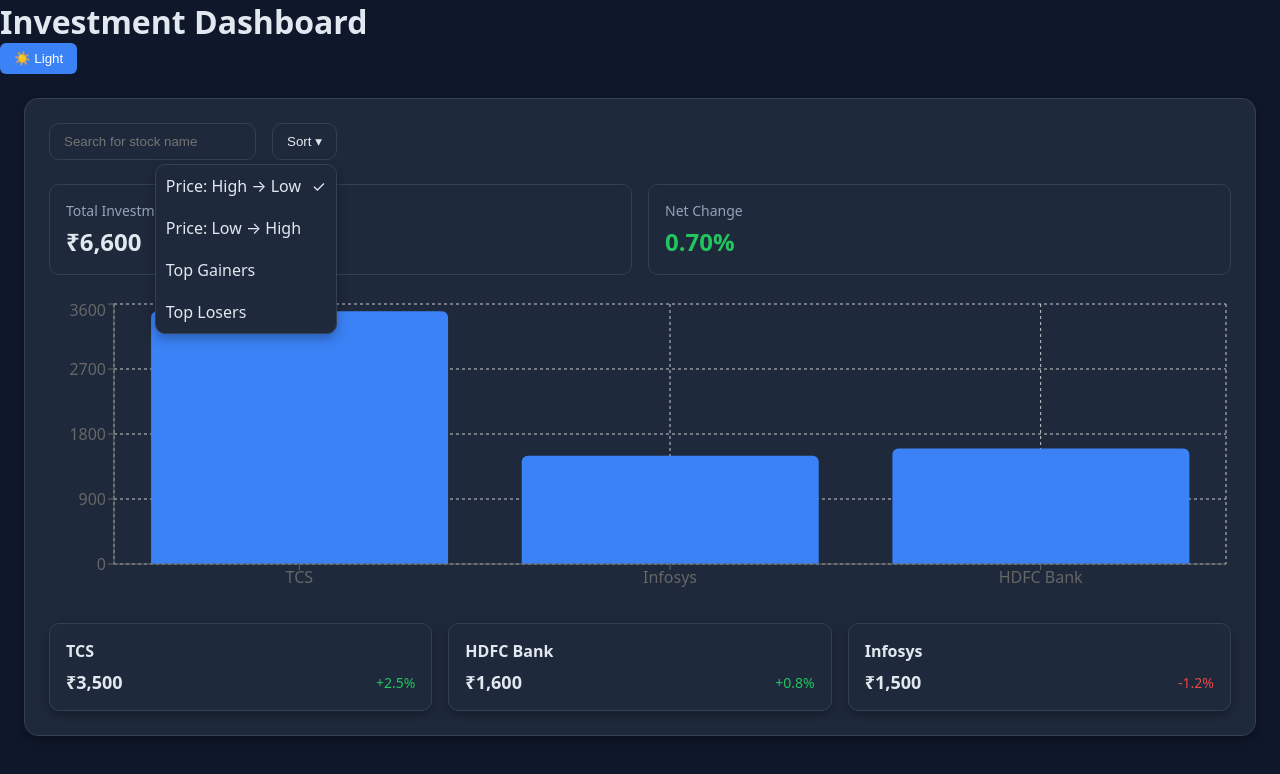
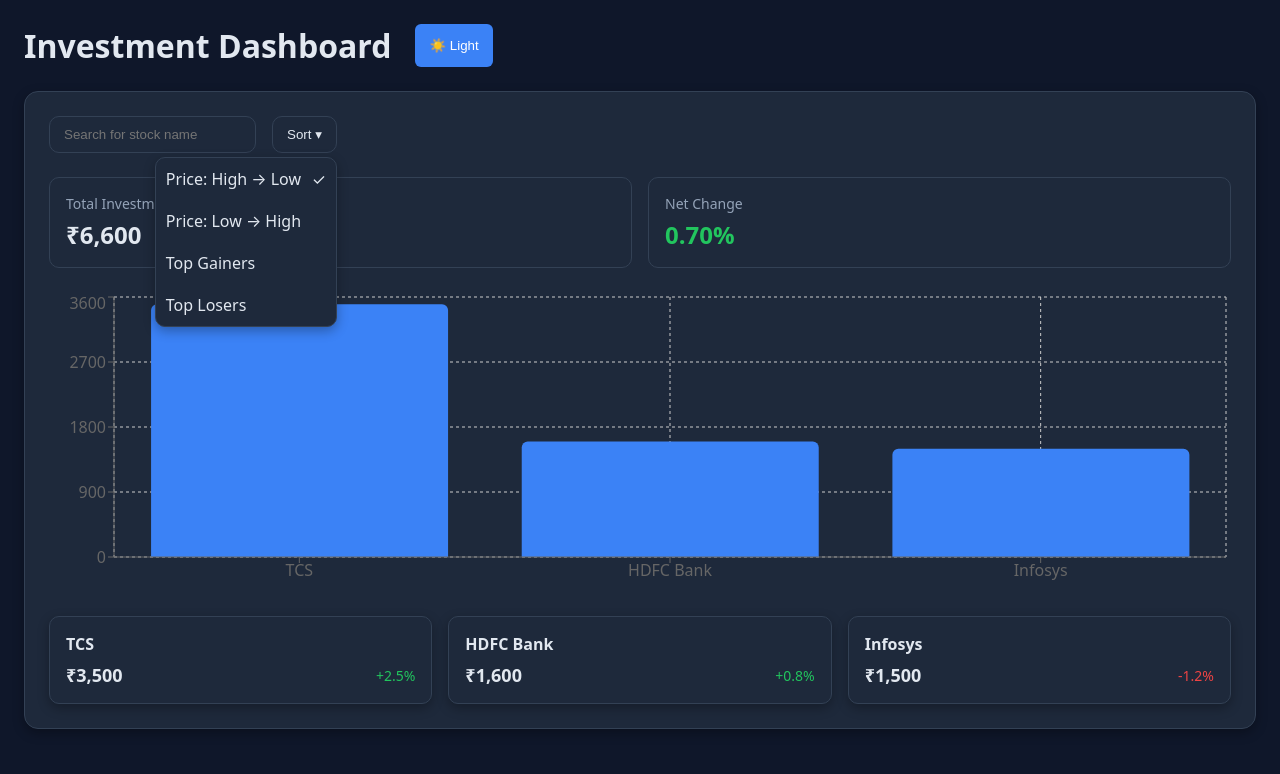
Before and after one commit to PrajaktaParit21/investment-dashboard-react, a React (Vite) app: page / in a window 1280 px wide. Both pictures are taken after a click on the button "Sort ▾". Shown: the top 774 px of the page. Built offline with nearby package versions, Linux system fonts and the light colour scheme.

Commit message:
Shifted Sort to SortPanel component

```diff
--- a/src/components/Header.jsx
+++ b/src/components/Header.jsx
@@ -13,7 +13,7 @@
   }
 
   return (
-    <div>
+    <div style={{display:'flex',margin:'var(--spacing-lg)',gap:'var(--spacing-lg)'}}>
       <h1>Investment Dashboard</h1>
       <button onClick={toggleTheme}>
         {isLight ? "🌙 Dark" : "☀️ Light"}
--- /dev/null
+++ b/src/components/SortPanel.jsx
@@ -0,0 +1,64 @@
+import { useEffect, useRef, useState } from "react";
+import styles from "../pages/Dashboard.module.css";
+
+function ControlPanel({  sortBy, setSortBy }) {
+    const [showSort, setShowSort] = useState(false);
+  const dropdownRef = useRef(null);
+  const options = [
+    { label: "Price: High → Low", value: "price-high" },
+    { label: "Price: Low → High", value: "price-low" },
+    { label: "Top Gainers", value: "change-high" },
+    { label: "Top Losers", value: "change-low" },
+  ];
+
+  useEffect(() => {
+    function handleClickOutside(event) {
+      if (dropdownRef.current && !dropdownRef.current.contains(event.target)) {
+        setShowSort(false);
+      }
+    }
+
+    function handleEsc(e) {
+      if (e.key === "Escape") {
+        setShowSort(false);
+      }
+    }
+
+    document.addEventListener("click", handleClickOutside);
+    document.addEventListener("keydown", handleEsc);
+    return () => {
+      document.removeEventListener("click", handleClickOutside);
+      document.removeEventListener("keydown", handleEsc);
+    };
+  }, []);
+  return (
+    <div className={styles.sortWrapper} ref={dropdownRef}>
+      <button
+        className={styles.sortButton}
+        onClick={() => setShowSort((prev) => !prev)}
+      >
+        Sort ▾
+      </button>
+
+      {showSort && (
+        <div className={styles.sortDropdown}>
+          {options.map((opt) => (
+            <div
+              key={opt.value}
+              className={styles.sortItem}
+              onClick={() => {
+                setSortBy(opt.value);
+                setShowSort(false);
+              }}
+            >
+              <span>{opt.label}</span>
+              {sortBy === opt.value && <span>✓</span>}
+            </div>
+          ))}
+        </div>
+      )}
+    </div>
+  );
+}
+
+export default ControlPanel;
--- /dev/null
+++ b/src/data/stocks.js
@@ -0,0 +1,6 @@
+export const mockStocks = Array.from({ length: 100 }, (_, i) => ({
+  id: i + 1,
+  name: `Stock ${i + 1}`,
+  price: Math.floor(Math.random() * 5000) + 100,
+  change: (Math.random() * 10 - 5).toFixed(2),
+}));
--- a/src/pages/Dashboard.jsx
+++ b/src/pages/Dashboard.jsx
@@ -2,46 +2,15 @@
 import styles from "./Dashboard.module.css";
 import { useStocks } from "../hooks/useStocks";
 import { useDebounce } from "../hooks/useDebounce";
-import { useMemo, useState, useRef, useEffect } from "react";
+import { useMemo, useState } from "react";
 import PortfolioChart from "../components/PortfolioChart";
 import Header from "../components/Header";
+import SortPanel from "../components/SortPanel";
 
 function Dashboard() {
   const { error, isLoading, stocks, refetch } = useStocks();
   const { searchInput, searchResult, handleSearchChange } = useDebounce();
   const [sortBy, setSortBy] = useState("price-high");
-  const [showSort, setShowSort] = useState(false);
-  const dropdownRef = useRef(null);
-
-  useEffect(() => {
-  function handleClickOutside(event) {
-    if (
-      dropdownRef.current &&
-      !dropdownRef.current.contains(event.target)
-    ) {
-      setShowSort(false);
-    }
-  }
-  function handleEsc(e) {
-    if (e.key === "Escape") {
-      setShowSort(false);
-    }
-  }
-
-  document.addEventListener("click", handleClickOutside);
- document.addEventListener("keydown", handleEsc);
-  return () => {
-    document.removeEventListener("click", handleClickOutside);
-     document.removeEventListener("keydown", handleEsc);
-  };
-}, []);
-
-  const options = [
-    { label: "Price: High → Low", value: "price-high" },
-    { label: "Price: Low → High", value: "price-low" },
-    { label: "Top Gainers", value: "change-high" },
-    { label: "Top Losers", value: "change-low" },
-  ];
 
   const filteredStocks = useMemo(() => {
     if (!searchResult) return stocks;
@@ -114,32 +83,7 @@
                 onChange={(e) => handleSearchChange(e.target.value)}
               />
 
-              <div className={styles.sortWrapper} ref={dropdownRef}>
-                <button
-                  className={styles.sortButton}
-                  onClick={() => setShowSort((prev) => !prev)}
-                >
-                  Sort ▾
-                </button>
-
-                {showSort && (
-                  <div className={styles.sortDropdown}>
-                    {options.map((opt) => (
-                      <div
-                        key={opt.value}
-                        className={styles.sortItem}
-                        onClick={() => {
-                          setSortBy(opt.value);
-                          setShowSort(false);
-                        }}
-                      >
-                        <span>{opt.label}</span>
-                        {sortBy === opt.value && <span>✓</span>}
-                      </div>
-                    ))}
-                  </div>
-                )}
-              </div>
+              <SortPanel sortBy={sortBy} setSortBy={setSortBy} />
             </div>
             <div className={styles.columnContainer}>
               <div className={styles.summaryCard}>
@@ -152,10 +96,10 @@
                 <h2 className={changeClass}>{avgChange.toFixed(2)}%</h2>
               </div>
             </div>
-            <PortfolioChart data={filteredStocks} />
+            <PortfolioChart data={sortedStocks} />
 
             <div className={styles.rowContainer}>
-              {filteredStocks.length > 0 ? (
+              {sortedStocks.length > 0 ? (
                 sortedStocks.map((stock) => (
                   <StockCard key={stock.id} {...stock} />
                 ))
```
